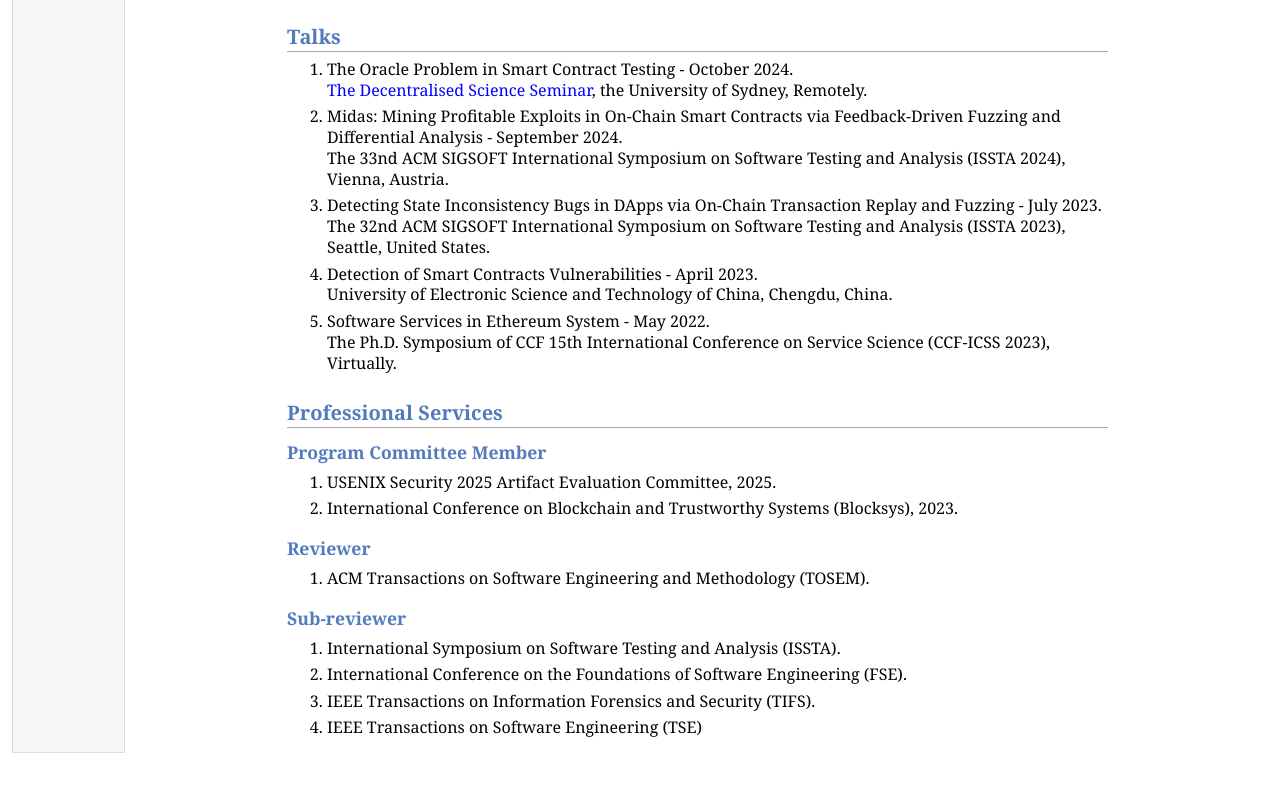
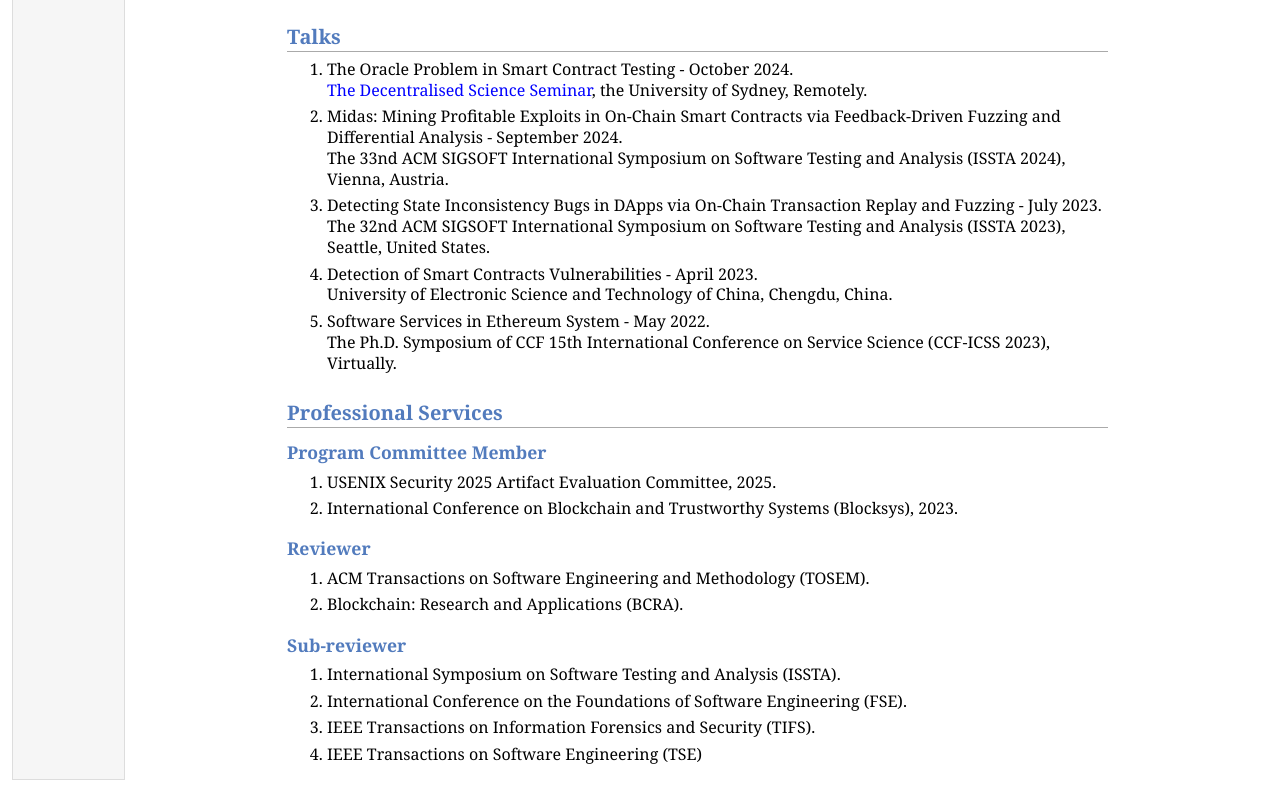
Before and after one commit to MingxiYe/mingxiye.github.io, a plain HTML site: page index.html in a window 1280 px wide. Shown: the part 1827-2627 px from the top of the page. Before the commit the page ends 2600 px from the top, so only its background shows below. Drawn offline with Linux system fonts and the light colour scheme.

Commit message:
updare BCRA reviewer

```diff
--- a/index.html
+++ b/index.html
@@ -153,6 +153,8 @@
 <ol>
 <li><p>ACM Transactions on Software Engineering and Methodology (TOSEM).</p>
 </li>
+<li><p>Blockchain: Research and Applications (BCRA).</p>
+</li>
 </ol>
 <h3>Sub-reviewer</h3>
 <ol>
```
Also changed, not shown: 1 other file.
